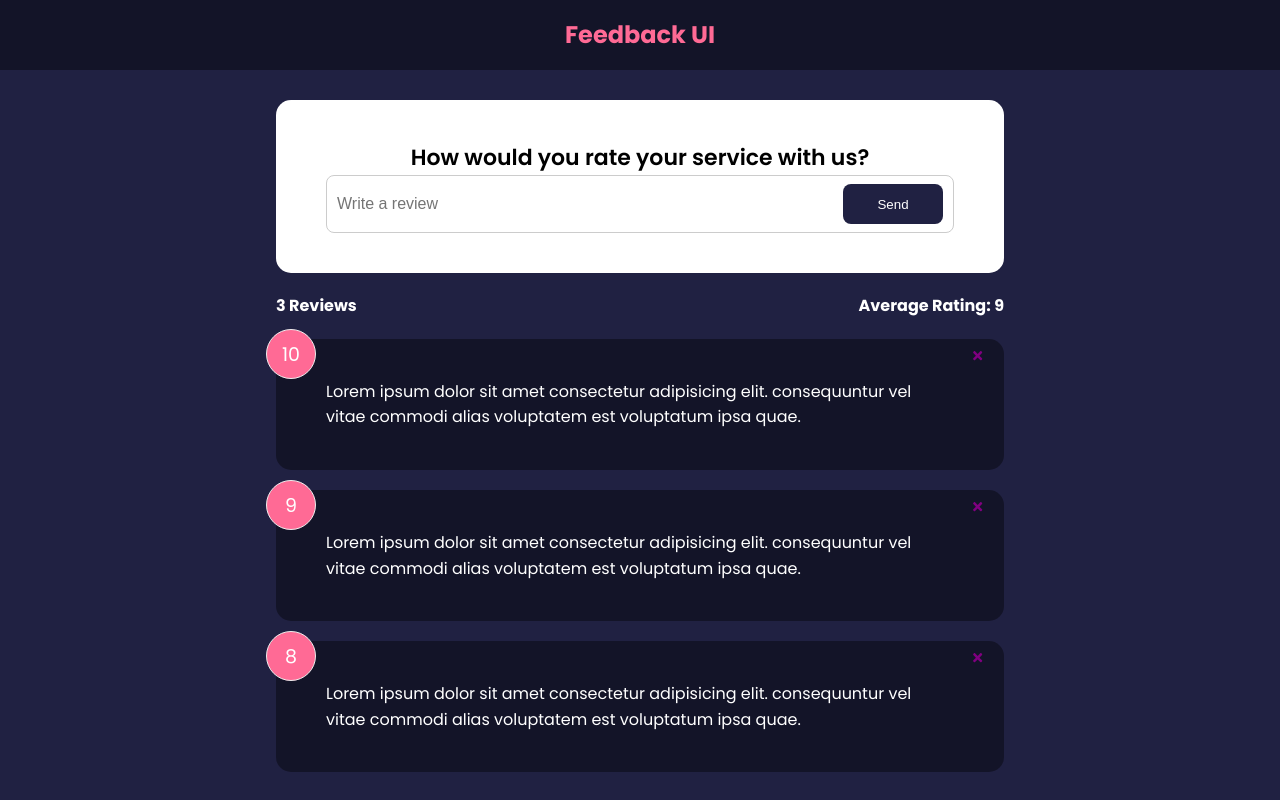
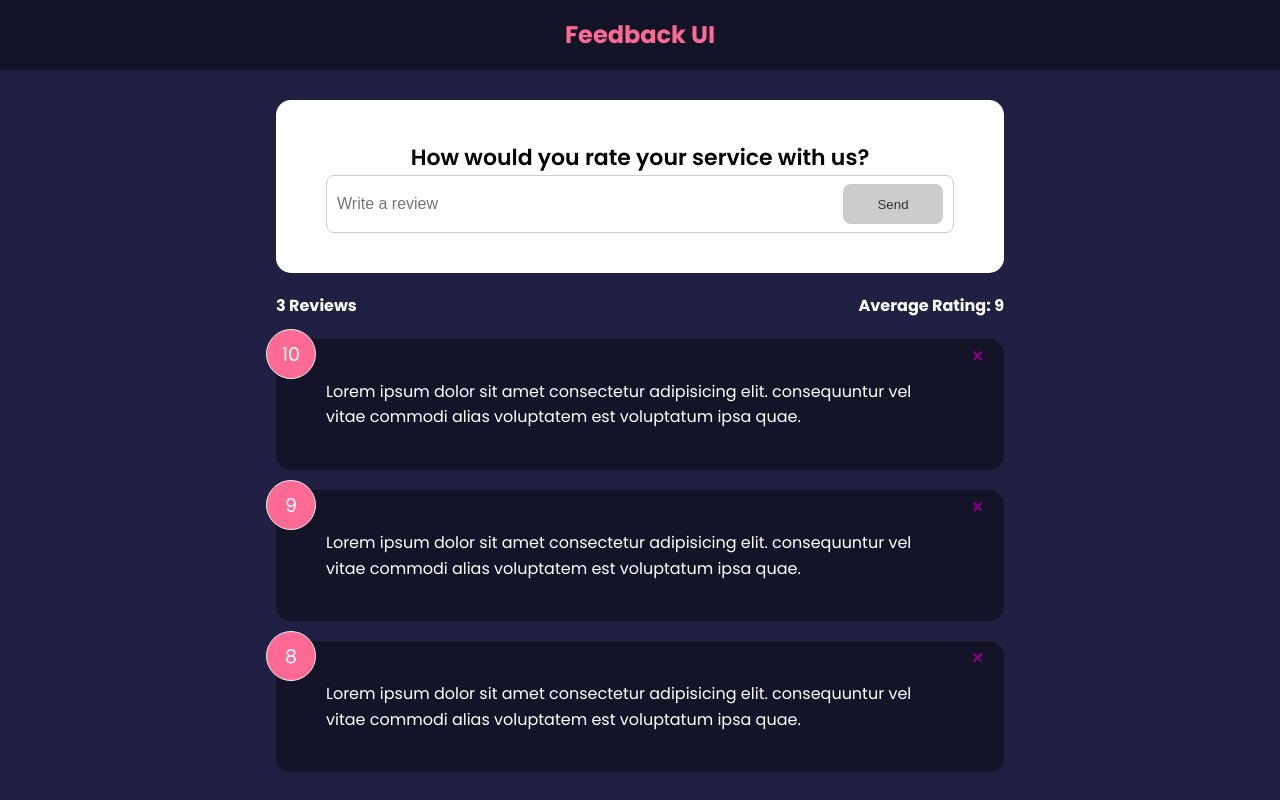
Before and after one commit to StanHekht/feedback-app, a React (Create React App) app: page / in a window 1280 px wide. Built offline with nearby package versions, Linux system fonts and the light colour scheme.

Commit message:
Add form validation

```diff
--- a/src/components/FeedbackForm.jsx
+++ b/src/components/FeedbackForm.jsx
@@ -5,7 +5,20 @@
 
 function FeedbackForm() {
   const [text, setText] = useState('');
+  const [btnDisabled, setBtnDisabled] = useState(true);
+  const [message, setMessage] = useState('');
+
   const handleTextChange = (e) => {
+    if (text === '') {
+      setBtnDisabled(true)
+      setMessage(null)
+    } else if (text !== '' && text.trim().length < 10) { // 👈 check for less than 10
+      setMessage('Text must be at least 10 characters')
+      setBtnDisabled(true)
+    } else {
+      setMessage(null)
+      setBtnDisabled(false)
+    }
     setText(e.target.value);
   }
   return (
@@ -22,8 +35,12 @@
             placeholder='Write a review'
             value={text}
           />
-          <Button type="submit">Send</Button>
+          <Button type="submit" isDisabled={btnDisabled}>
+            Send
+          </Button>
         </div>
+
+        {message && <div className='message'>{message}</div>}
       </form>
     </Card>
   )
```
